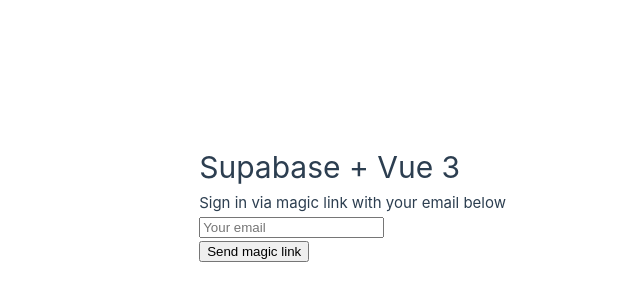
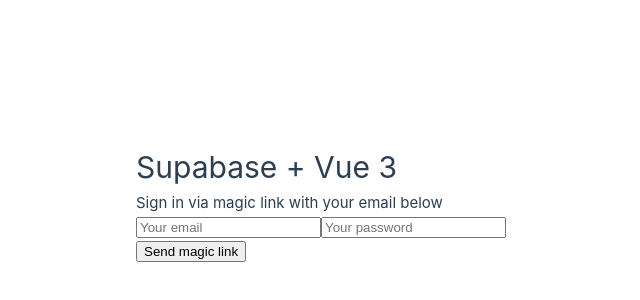
Before and after one commit to staten-island-tech/vue-supabase-project-evan-and-ashley, a Vue app in the folder bookstore-reviews/: page / in a window 1280 px wide. Shown: the part 172-472 px from the top of the page, without its empty margins (134-774 px from the left). Built offline with nearby package versions, Linux system fonts and the light colour scheme; no server answers.

Commit message:
change profile inputs

```diff
--- a/bookstore-reviews/index.html
+++ b/bookstore-reviews/index.html
@@ -1,13 +1,15 @@
 <!DOCTYPE html>
 <html lang="en">
+
 <head>
   <meta charset="UTF-8">
-    <link rel="icon" href="/favicon.ico">
   <meta name="viewport" content="width=device-width, initial-scale=1.0">
   <title>Vite App</title>
 </head>
+
 <body>
   <div id="app"></div>
   <script type="module" src="/src/main.ts"></script>
 </body>
+
 </html>
--- a/bookstore-reviews/src/components/Account.vue
+++ b/bookstore-reviews/src/components/Account.vue
@@ -1,6 +1,6 @@
 <script setup>
-import { supabase } from './supabase'
 import { onMounted, ref, toRefs } from 'vue'
+import { supabase } from '@/lib/supabaseClient'
 
 const props = defineProps(['session'])
 const { session } = toRefs(props)
--- a/bookstore-reviews/src/components/Auth.vue
+++ b/bookstore-reviews/src/components/Auth.vue
@@ -4,12 +4,14 @@
 
 const loading = ref(false)
 const email = ref('')
+const password = ref('')
 
 const handleLogin = async () => {
   try {
     loading.value = true
-    const { error } = await supabase.auth.signInWithOtp({
-      email: email.value
+    const { error } = await supabase.auth.signUp({
+      email: email.value,
+      password: password.value
     })
     if (error) throw error
     alert('Check your email for the login link!')
@@ -30,6 +32,13 @@
       <p class="description">Sign in via magic link with your email below</p>
       <div>
         <input class="inputField" required type="email" placeholder="Your email" v-model="email" />
+        <input
+          class="inputField"
+          required
+          type="password"
+          placeholder="Your password"
+          v-model="password"
+        />
       </div>
       <div>
         <input
--- a/bookstore-reviews/src/lib/supabaseClient.ts
+++ b/bookstore-reviews/src/lib/supabaseClient.ts
@@ -4,8 +4,9 @@
 //   throw new Error('Supabase URL or Anon Key is not set')
 // } uncomment if supabaseUrl error affects running
 
-const supabaseUrl = process.env.VITE_SUPABASE_URL
-const supabaseAnonKey = process.env.VITE_SUPABASE_ANON_KEY
-export const supabase = createClient(supabaseUrl, supabaseAnonKey)
+const supabaseUrl = 'https://kzqlgtcpzttmatwfxlxz.supabase.co'
+const supabaseAnonKey =
+  'eyJhbGciOiJIUzI1NiIsInR5cCI6IkpXVCJ9.eyJpc3MiOiJzdXBhYmFzZSIsInJlZiI6Imt6cWxndGNwenR0bWF0d2Z4bHh6Iiwicm9sZSI6ImFub24iLCJpYXQiOjE3MTIyMzYzMzUsImV4cCI6MjAyNzgxMjMzNX0.16WLZsbQhRyIuYaEoMrvrBq7i3TtluZzgDBRxShK5Q0'
+export const supabase = createClient(supabaseUrl as string, supabaseAnonKey as string)
 
 // npm install @supabase/supabase-js
```
Lines whose indentation alone changed are shown as unchanged.
